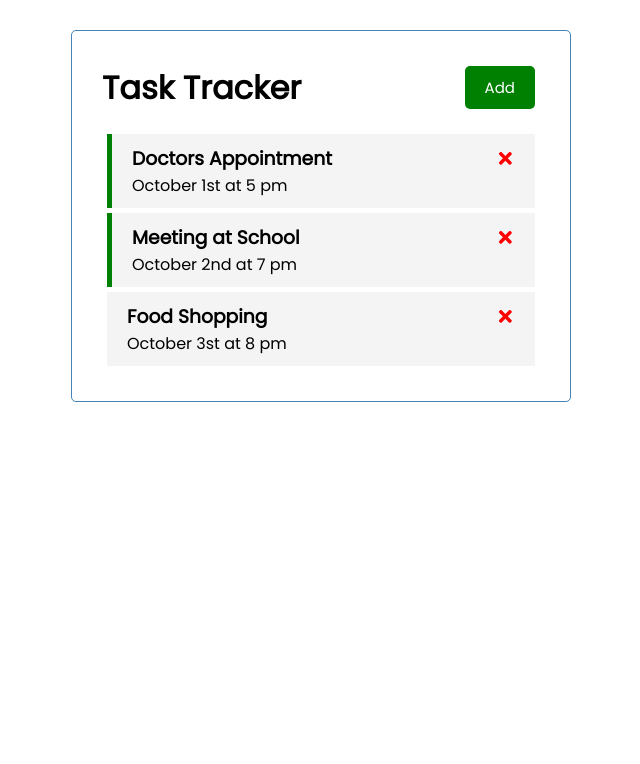
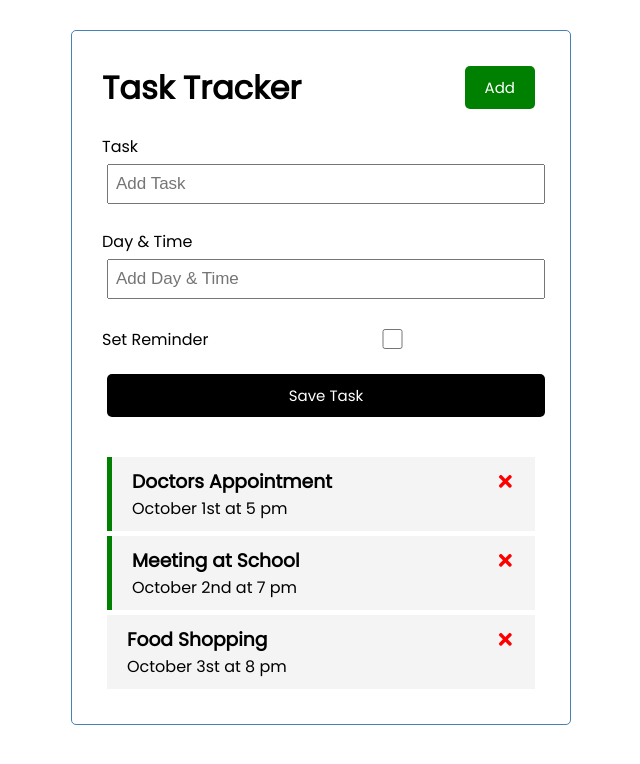
Before and after one commit to Mohammed-Sibahi/react101, a React (Create React App) app in the folder react-task-tracker/: page / in a window 1280 px wide. Shown: the top 764 px of the page, without its empty margins (319-959 px from the left). Built offline with nearby package versions, Linux system fonts and the light colour scheme.

Commit message:
create the add task page and functions

```diff
--- a/react-task-tracker/src/App.js
+++ b/react-task-tracker/src/App.js
@@ -1,6 +1,7 @@
 import { useState } from "react";
 import Header from "./components/Header";
 import Tasks from "./components/Tasks";
+import AddTask from "./components/AddTask";
 
 function App() {
   // the function setTasks is to update the state
@@ -32,15 +33,19 @@
 
   // Toggle Reminder
   const toggleReminder = (id) => {
-    setTasks(tasks.map((task) => task.id === id ? { ...task, reminder: !task.reminder } : task))
-
-  }
+    setTasks(
+      tasks.map((task) =>
+        task.id === id ? { ...task, reminder: !task.reminder } : task
+      )
+    );
+  };
 
   return (
     <div className="container">
       <Header />
+      <AddTask />
       {tasks.length > 0 ? (
-        <Tasks tasks={tasks} onDelete={deleteTask} onToggle={toggleReminder}/>
+        <Tasks tasks={tasks} onDelete={deleteTask} onToggle={toggleReminder} />
       ) : (
         "No tasks to show"
       )}
--- /dev/null
+++ b/react-task-tracker/src/components/AddTask.js
@@ -0,0 +1,37 @@
+import { useState } from "react";
+
+import React from "react";
+
+const AddTask = () => {
+  const [text, setText] = useState("");
+  const [day, setDay] = useState("");
+  const [reminder, setReminder] = useState("false");
+  return (
+    <form className="add-form">
+      <div className="form-control">
+        <label>Task</label>
+        <input
+          type="text"
+          placeholder="Add Task"
+          value={text}
+          onChange={(e) => setText(e.target.value)}
+        />
+      </div>
+
+      <div className="form-control">
+        <label>Day & Time </label>
+        <input type="text" placeholder="Add Day & Time" value={day}
+          onChange={(e) => setDay(e.target.value)}/>
+      </div>
+
+      <div className="form-control form-control-check">
+        <label>Set Reminder</label>
+        <input type="checkbox" value={reminder}
+          onChange={(e) => setReminder(e.currentTarget.checked)} />
+      </div>
+      <input type="submit" value="Save Task" className="btn btn-block" />
+    </form>
+  );
+};
+
+export default AddTask;
```
